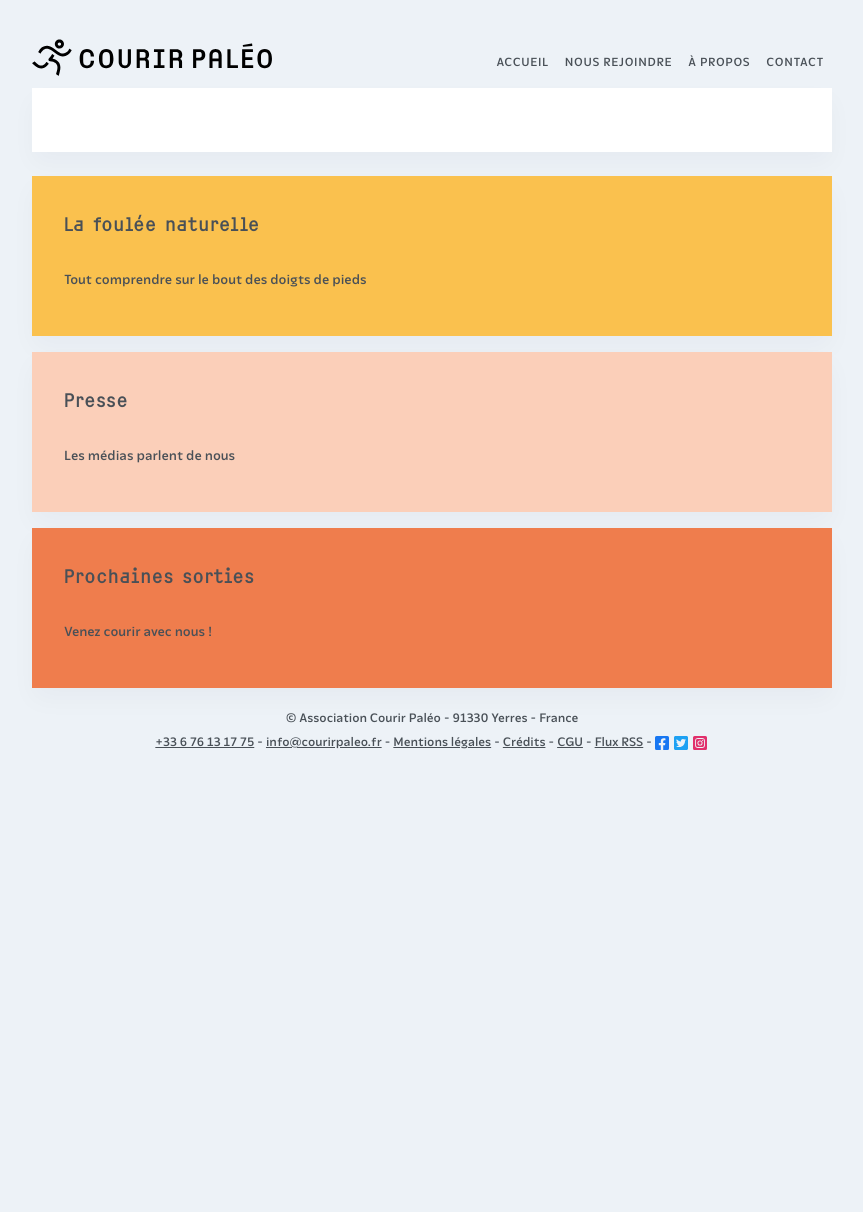
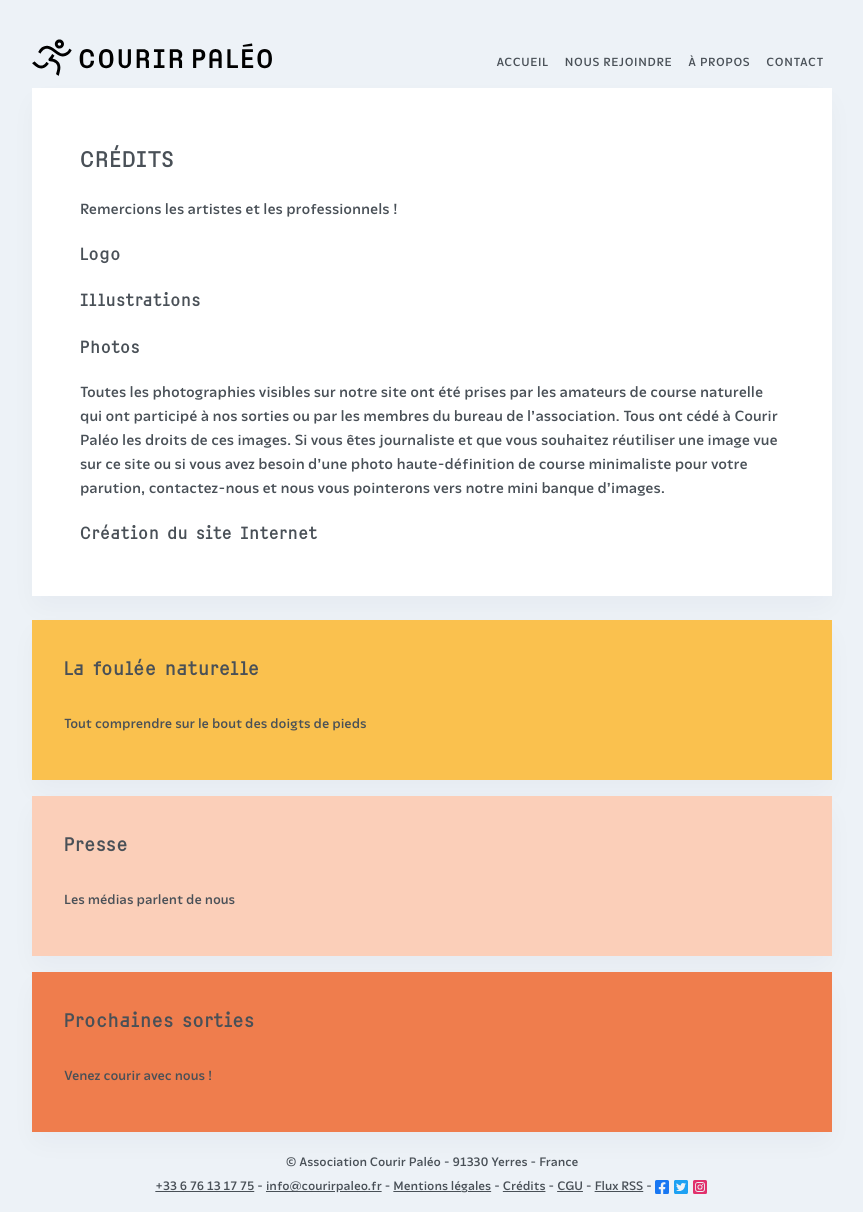
Before and after one commit to courirpaleo/courirpaleo.github.io, a Jekyll site: the page built from _pages/credits.md, in a window 1280 px wide. Shown: the whole page, without its empty margins (208-1071 px from the left). Built offline with Jekyll 4.4.1, drawn with Linux system fonts in a browser that asks for light colours; some web fonts are replaced; before the commit the page ends 900 px from its top, so only the background shows below that.

Commit message:
Update credits.md

```diff
--- a/_pages/credits.md
+++ b/_pages/credits.md
@@ -1,3 +1,16 @@
 ---
 title: Crédits des contenus du site - Association Courir Paléo
 ---
+# Crédits
+
+Remercions les artistes et les professionnels !
+
+### Logo
+
+### Illustrations
+
+### Photos
+Toutes les photographies visibles sur notre site ont été prises par les amateurs de course naturelle qui ont participé à nos sorties ou par les membres du bureau de l'association. Tous ont cédé à Courir Paléo les droits de ces images.
+Si vous êtes journaliste et que vous souhaitez réutiliser une image vue sur ce site ou si vous avez besoin d'une photo haute-définition de course minimaliste pour votre parution, contactez-nous et nous vous pointerons vers notre mini banque d'images.
+
+### Création du site Internet
```
